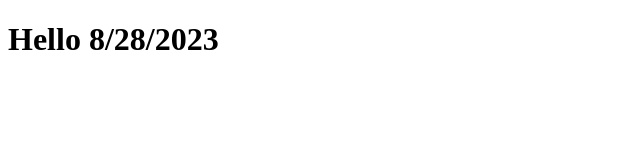
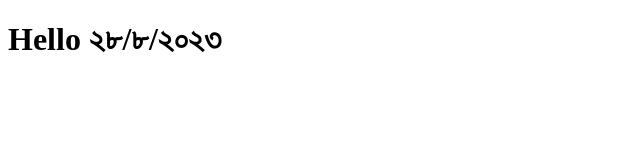
Before and after one commit to thisistanvir/React-with-LWS, a React (Vite) app: page / in a window 1280 px wide. Shown: the top 160 px of the page, without its empty margins (0-640 px from the left). Built offline with nearby package versions, Linux system fonts and the light colour scheme.

Commit message:
Functional Component

```diff
--- a/src/index.jsx
+++ b/src/index.jsx
@@ -1,10 +1,12 @@
-import React from "react";
-import ReactDOM from 'react-dom';
+// import React from "react";
+import ReactDOM from 'react-dom/client';
 
-const element = (
-  <h1 className="heading">
-    <span className="text">Hello {new Date().toLocaleDateString()}</span>
-  </h1>
-);
+function Clock({locale}){
+  return(
+    <h1 className="heading">
+      <span className="text">Hello {new Date().toLocaleDateString(locale)}</span>
+    </h1>
+  )
+}
 
-ReactDOM.createRoot(document.getElementById('root')).render(element);
+ReactDOM.createRoot(document.getElementById('root')).render(<Clock locale="bn-BD"/>);
```
